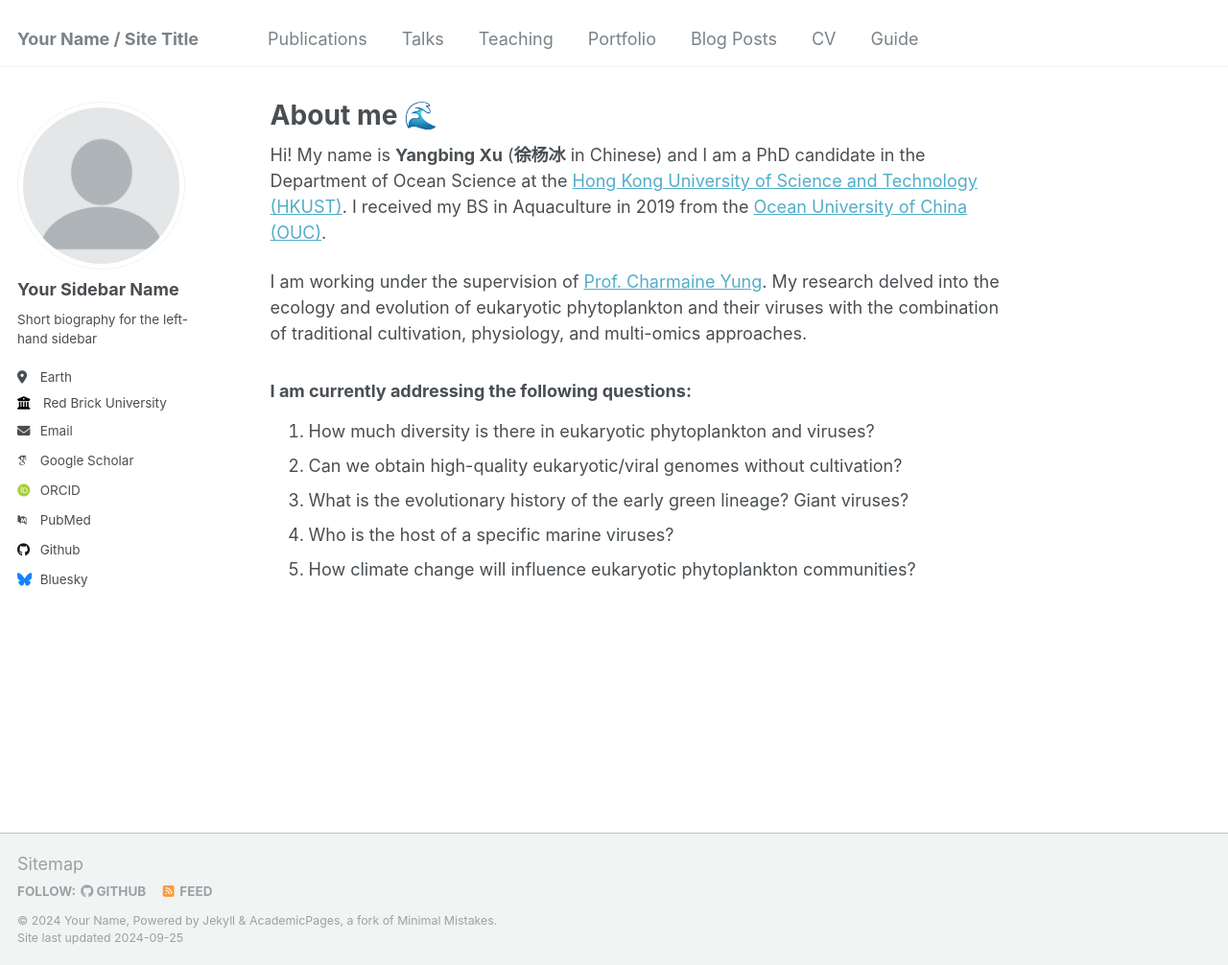
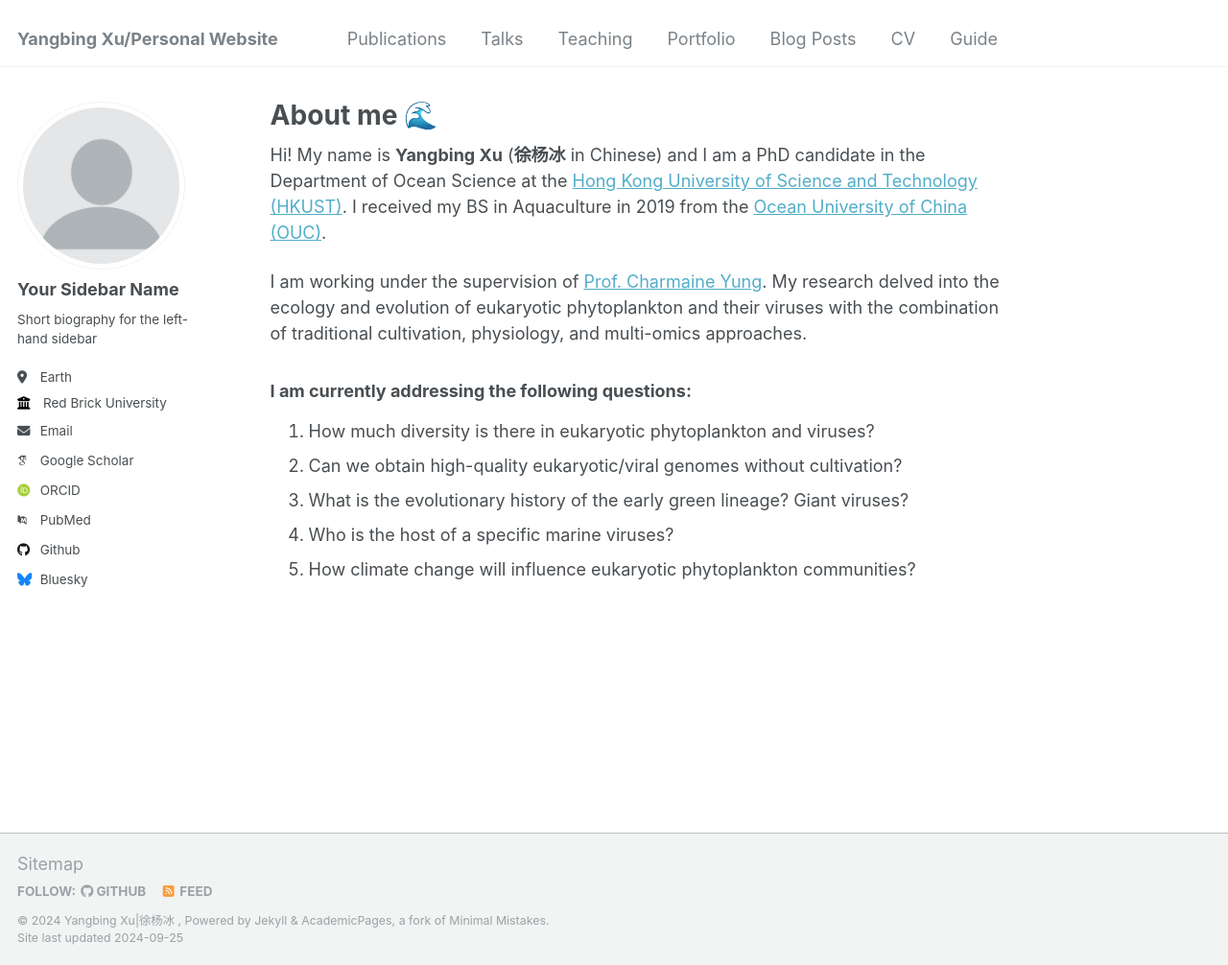
Before and after one commit to Yangbing-Ocean/yangbing, a Jekyll site: the page built from _pages/about.md, in a window 1280 px wide and 1006 px high. Shown: the whole window at 96% size. Built offline with Jekyll 4.4.1, drawn with Linux system fonts in a browser that asks for light colours; some web fonts are replaced.

Commit message:
Update _config.yml

```diff
--- a/_config.yml
+++ b/_config.yml
@@ -8,9 +8,9 @@
 
 # Basic Site Settings
 locale                   : "en-US"
-title                    : "Your Name / Site Title"
+title                    : "Yangbing Xu/Personal Website"
 title_separator          : "-"
-name                     : &name "Your Name"
+name                     : &name "Yangbing Xu|徐杨冰 "
 description              : &description "personal description"
 url                      : https://academicpages.github.io # the base hostname & protocol for your site e.g. "https://mmistakes.github.io"
 baseurl                  : "" # the subpath of your site, e.g. "/blog"
```
